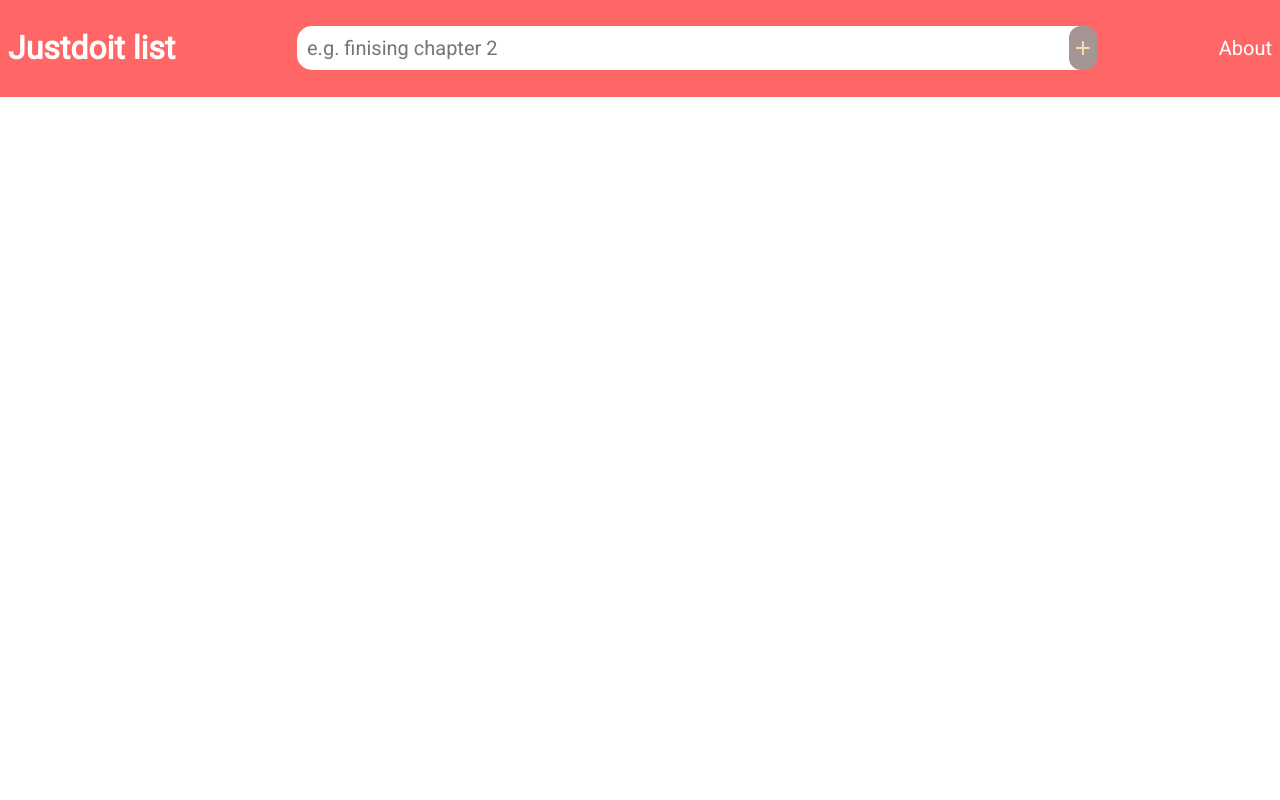
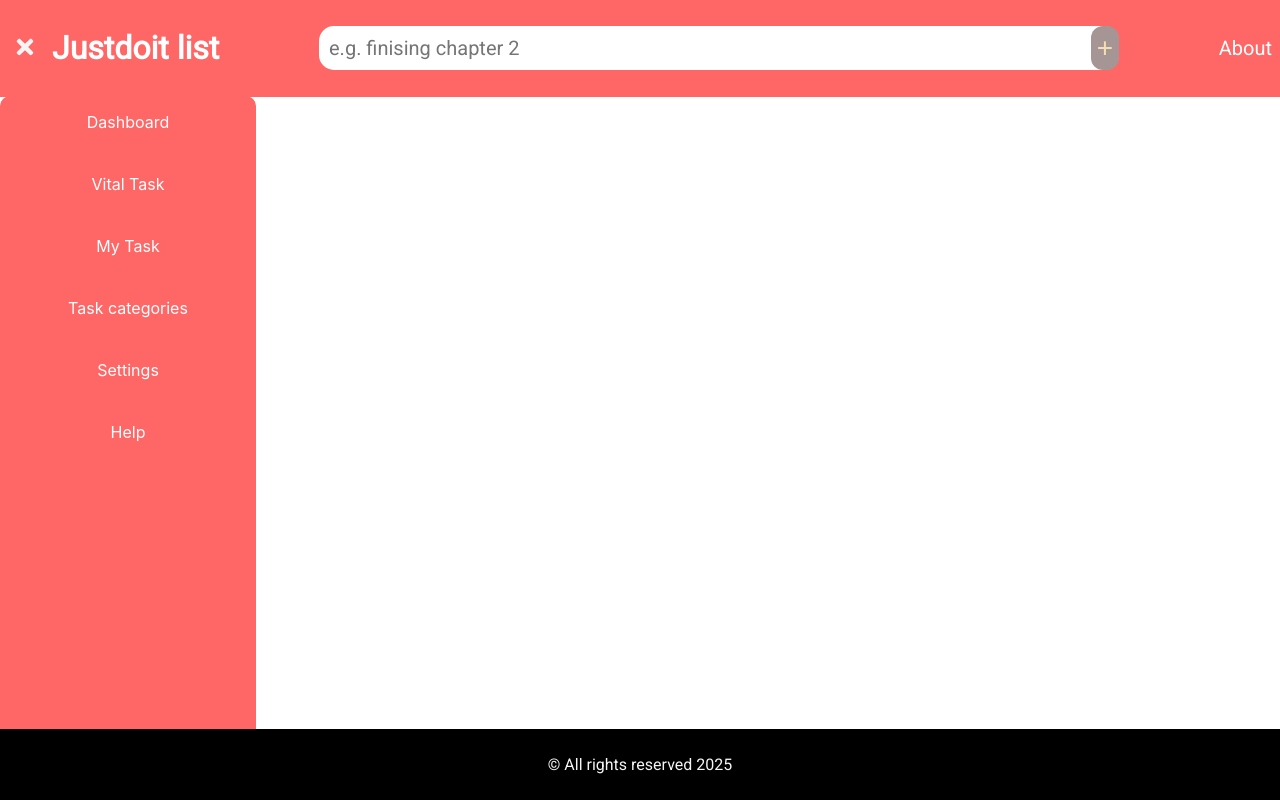
Before and after one commit to moamine6605/my-project, a React (Vite) app: page / in a window 1280 px wide. Built offline with nearby package versions, Linux system fonts and the light colour scheme.

Commit message:
feat: implement Sidebar and Footer components, refactor App layout

```diff
--- a/src/App.tsx
+++ b/src/App.tsx
@@ -1,14 +1,20 @@
 import Header from "./components/Header";
 import Todos from "./components/Todos";
+import Footer from "./components/Footer"
+import Sidebar from "./components/Sidebar";
 
 
 function App() {
 
   return (
-    <>
+    <div className="wrapper">
+      <main>
         <Header />
+        <Sidebar />
         <Todos />
-    </>
+      </main>
+        <Footer />
+    </div>
   )
 }
 
--- /dev/null
+++ b/src/components/Footer.tsx
@@ -0,0 +1,10 @@
+function Footer(){
+    return (
+        <footer>
+            <p>&copy; All rights reserved {new Date().getFullYear()}</p>
+        </footer>
+    )
+}
+
+
+export default Footer
--- a/src/components/Header.tsx
+++ b/src/components/Header.tsx
@@ -1,7 +1,18 @@
+import { FaBars, FaTimes } from 'react-icons/fa';
+
+
 function Header(){
+
+    const isOpen = true;
     return (
         <header>
-            <h1>Justdoit list</h1>
+            <div className='logo'>
+                <button className="hamburger-button">
+                    {isOpen ? <FaTimes size={24} /> : <FaBars size={24} />}
+                </button>
+                <h1>Justdoit list</h1>
+            </div>
+
             <form action='#' id="add">
                 <label htmlFor="todo">
                     <input placeholder='e.g. finising chapter 2' name="todo" type="text" id="todo" autoComplete="off" required/>
--- /dev/null
+++ b/src/components/Sidebar.tsx
@@ -0,0 +1,22 @@
+
+
+
+function Sidebar(){
+
+    return(
+        <nav className={'open-nav'}>
+            <div className="utils">
+                <p>Dashboard</p>
+                <p>Vital Task</p>
+                <p>My Task</p>
+                <p>Task categories</p>
+                <p>Settings</p>
+                <p>Help</p>
+            </div>
+            <p>Logout</p>
+        </nav>
+    )
+}
+
+
+export default Sidebar;
--- a/src/index.css
+++ b/src/index.css
@@ -5,6 +5,15 @@ body {
     font-family: 'Roboto', sans-serif;
 }
 
+.wrapper {
+  display: flex;
+  flex-direction: column;
+  min-height: 100vh;
+}
+
+main{
+    flex: 1;
+}
 
 header {
     display: flex;
@@ -16,7 +25,31 @@ header {
     padding: 8px;
 }
 
-header > h1{
+.logo{
+    display: flex;
+    align-items: center;
+    gap: 10px;
+}
+
+.logo > button{
+    border: none;
+    background-color: transparent;
+    color: whitesmoke;
+    padding: 5px;
+    transition: backgtound-color 1s ease;
+}
+
+.logo > button:hover{
+    border-radius: 50%;
+    opacity: 0.9;
+}
+
+.logo > button:active{
+    border-radius: 50%;
+    opacity: 0.7;
+}
+
+.logo > h1{
     align-self: start;
 }
 
@@ -103,3 +136,57 @@ header > form, label{
 .container-items > button:hover{
     opacity: 0.9;
 }
+
+footer {
+    padding: 10px;
+    display: flex;
+    justify-content: center;
+    align-items: center;
+    position: relative;
+    bottom: 0;
+    right: 0;
+    left: 0;
+    background-color: black;
+    color: whitesmoke;
+}
+
+footer > p{
+    font-family: 'Roboto', sans-serif;
+    display: block;
+}
+
+
+nav{
+    position: fixed;
+    background-color: #FF6767;
+    color: white;
+    font-size: 16px;
+    font-family: 'Inter', sans-serif;
+    border-radius: 10px;
+    margin-top: 96px;
+    height: 92vh;
+    left: 0;
+    top: 0;
+    width: 20%;
+    visibility: hidden;
+    transform: translateX(-50%);
+    opacity: 0;
+    transition: all .3s;
+    text-align: center;
+    display: flex;
+    flex-direction: column;
+    justify-content: space-between;
+}
+
+.open-nav {
+    visibility: unset;
+    opacity: 1;
+    transform: translateX(0);
+}
+
+.utils{
+    display: flex;
+    flex-direction: column;
+    justify-content: space-between;
+    gap: 10px;
+}
```
